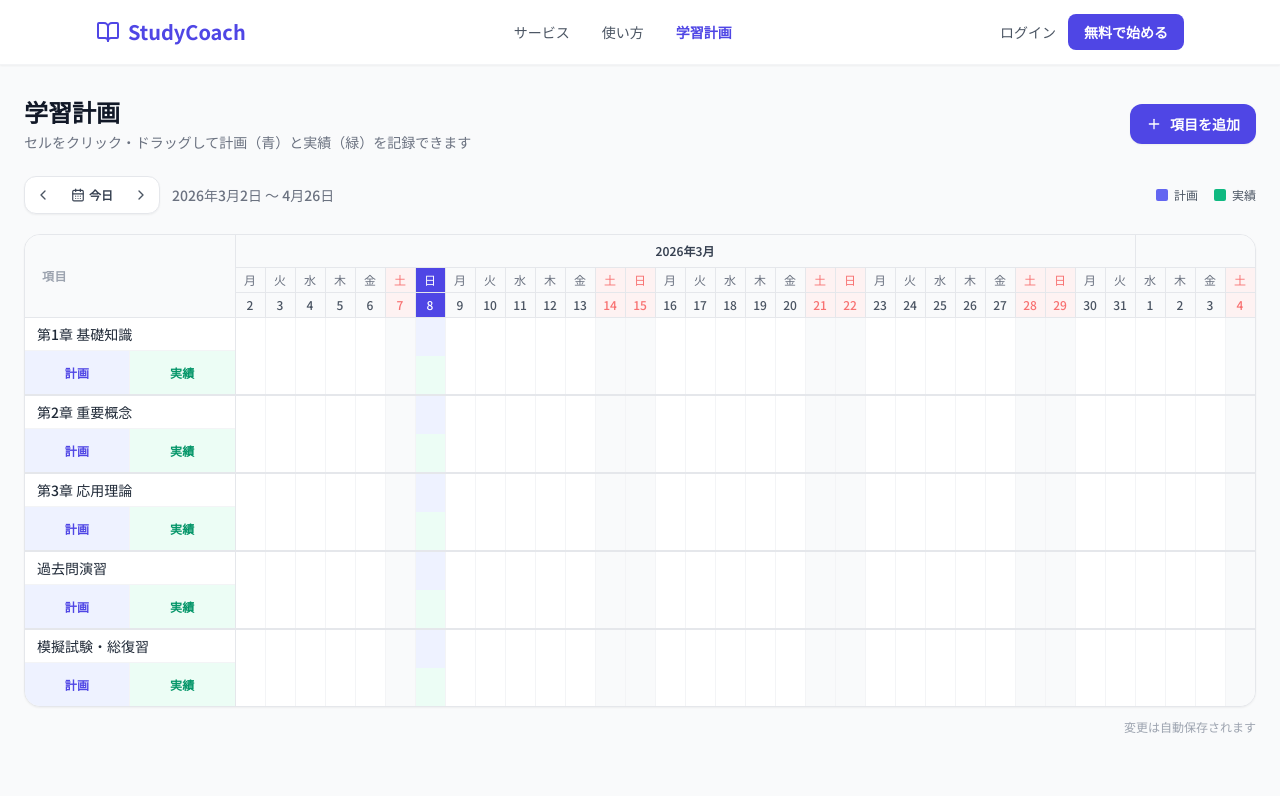
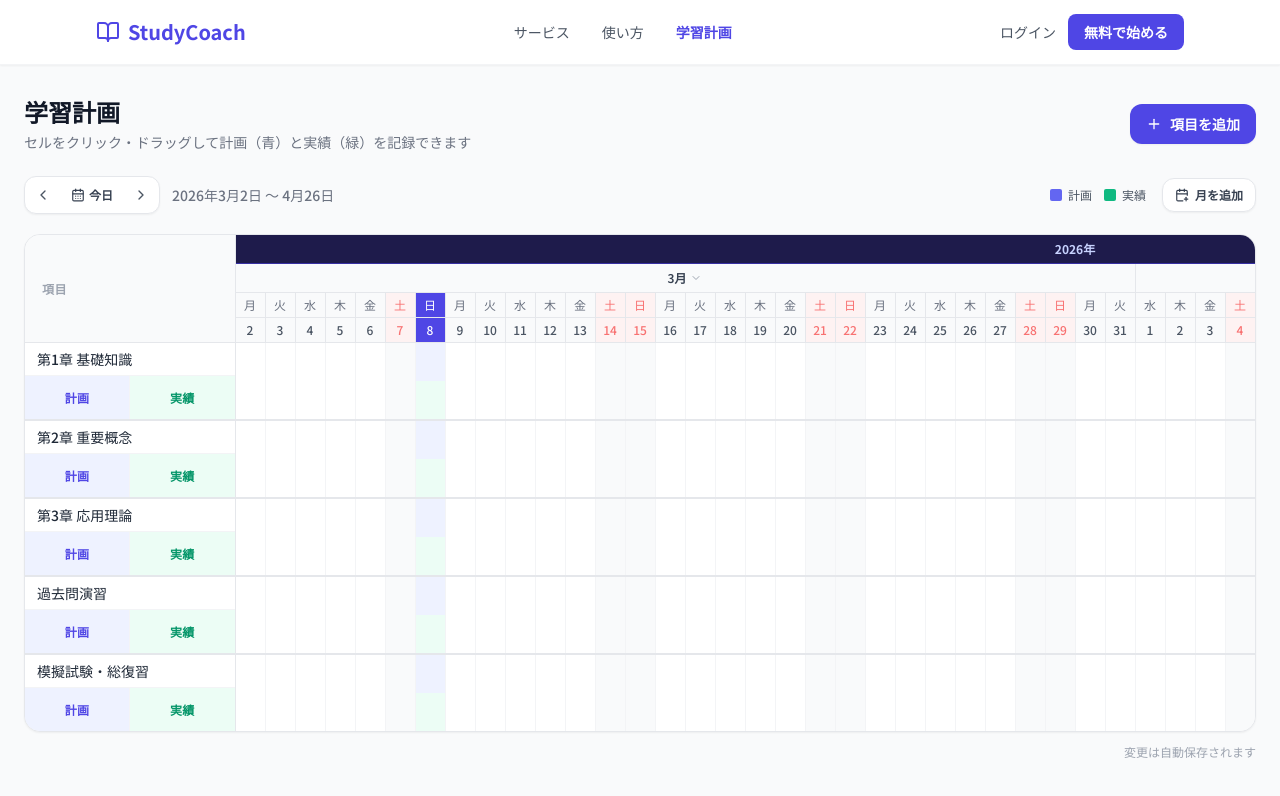
Before and after one commit to kobamasa0806/study_coaching, a Next.js app in the folder app/frontend/: page /study-plan in a window 1280 px wide. Shown: the top 796 px of the page. Built offline with nearby package versions, Linux system fonts and the light colour scheme.

Commit message:
ガントチャート更新、Docker情報削除

```diff
--- a/app/frontend/app/study-plan/components/GanttChart.tsx
+++ b/app/frontend/app/study-plan/components/GanttChart.tsx
@@ -3,8 +3,10 @@
 import { Fragment, useEffect, useRef, useState } from 'react'
 import { format, isToday, isWeekend } from 'date-fns'
 import { ja } from 'date-fns/locale'
-import { Check, Pencil, Trash2 } from 'lucide-react'
+import { Check, ChevronDown, ChevronRight, Pencil, Trash2 } from 'lucide-react'
 import type { GanttItem } from '../page'
+
+// ---- types ----
 
 type Props = {
   items: GanttItem[]
@@ -17,31 +19,66 @@ type Props = {
 type DragState = {
   itemId: string
   rowType: 'plan' | 'actual'
-  fill: boolean       // true = filling cells, false = clearing cells
+  fill: boolean
   startDate: string
   lastDate: string
 }
 
+type MonthInfo = {
+  key: string        // "yyyy-MM"
+  monthLabel: string // "M月"
+  yearLabel: string  // "yyyy年"
+  dates: Date[]
+}
+
+type YearGroup = {
+  label: string
+  months: MonthInfo[]
+}
+
+// ---- constants ----
+
 const NAME_COL_WIDTH = 210
 const CELL_WIDTH = 30
+const COLLAPSED_CELL_WIDTH = 22
+
+// ---- helpers ----
 
 function toDateStr(date: Date): string {
   return format(date, 'yyyy-MM-dd')
 }
 
-function buildMonthGroups(dates: Date[]): { label: string; span: number }[] {
-  const groups: { label: string; span: number }[] = []
+function buildMonthInfos(dates: Date[]): MonthInfo[] {
+  const map = new Map<string, MonthInfo>()
   for (const date of dates) {
-    const label = format(date, 'yyyy年M月', { locale: ja })
+    const key = format(date, 'yyyy-MM')
+    if (!map.has(key)) {
+      map.set(key, {
+        key,
+        monthLabel: format(date, 'M月'),
+        yearLabel: format(date, 'yyyy年'),
+        dates: [],
+      })
+    }
+    map.get(key)!.dates.push(date)
+  }
+  return Array.from(map.values())
+}
+
+function buildYearGroups(monthInfos: MonthInfo[]): YearGroup[] {
+  const groups: YearGroup[] = []
+  for (const m of monthInfos) {
     const last = groups[groups.length - 1]
-    if (last && last.label === label) {
-      last.span++
+    if (last && last.label === m.yearLabel) {
+      last.months.push(m)
     } else {
-      groups.push({ label, span: 1 })
+      groups.push({ label: m.yearLabel, months: [m] })
     }
   }
   return groups
 }
+
+// ---- component ----
 
 export default function GanttChart({
   items,
@@ -53,11 +90,40 @@ export default function GanttChart({
   const drag = useRef<DragState | null>(null)
   const [editingId, setEditingId] = useState<string | null>(null)
   const [editValue, setEditValue] = useState('')
+  const [collapsedMonths, setCollapsedMonths] = useState<Set<string>>(new Set())
 
-  const monthGroups = buildMonthGroups(dates)
+  const monthInfos = buildMonthInfos(dates)
+  const yearGroups = buildYearGroups(monthInfos)
   const allDateStrs = dates.map(toDateStr)
 
-  // ------ drag helpers ------
+  function isCollapsed(key: string) {
+    return collapsedMonths.has(key)
+  }
+
+  function toggleMonth(key: string, e: React.MouseEvent) {
+    e.stopPropagation()
+    setCollapsedMonths(prev => {
+      const next = new Set(prev)
+      if (next.has(key)) next.delete(key)
+      else next.add(key)
+      return next
+    })
+  }
+
+  function visibleCols(m: MonthInfo) {
+    return isCollapsed(m.key) ? 1 : m.dates.length
+  }
+
+  function yearColSpan(year: YearGroup) {
+    return year.months.reduce((sum, m) => sum + visibleCols(m), 0)
+  }
+
+  const tableMinWidth =
+    NAME_COL_WIDTH +
+    monthInfos.reduce((sum, m) => sum + visibleCols(m) * CELL_WIDTH, 0)
+
+  // ---- drag helpers ----
+
   function getDatesBetween(from: string, to: string): string[] {
     const a = allDateStrs.indexOf(from)
     const b = allDateStrs.indexOf(to)
@@ -83,8 +149,8 @@ export default function GanttChart({
 
     const item = items.find(i => i.id === info.itemId)
     if (!item) return
-    const dates_arr = info.rowType === 'plan' ? item.planDates : item.actualDates
-    const fill = !dates_arr.includes(info.dateStr)
+    const arr = info.rowType === 'plan' ? item.planDates : item.actualDates
+    const fill = !arr.includes(info.dateStr)
 
     drag.current = {
       itemId: info.itemId,
@@ -120,7 +186,8 @@ export default function GanttChart({
     return () => window.removeEventListener('mouseup', stop)
   }, [])
 
-  // ------ edit helpers ------
+  // ---- edit helpers ----
+
   function startEdit(item: GanttItem, e: React.MouseEvent) {
     e.stopPropagation()
     setEditingId(item.id)
@@ -133,7 +200,8 @@ export default function GanttChart({
     setEditingId(null)
   }
 
-  // ------ render ------
+  // ---- render ----
+
   return (
     <div
       className="bg-white rounded-2xl shadow-sm border border-gray-200 overflow-hidden select-none"
@@ -143,35 +211,90 @@ export default function GanttChart({
       <div className="overflow-x-auto">
         <table
           className="border-collapse"
-          style={{ minWidth: `${NAME_COL_WIDTH + dates.length * CELL_WIDTH}px` }}
+          style={{ minWidth: `${tableMinWidth}px` }}
         >
           {/* ========== HEADER ========== */}
           <thead>
-            {/* Month row */}
+
+            {/* ---- Row 1: Year ---- */}
             <tr>
+              {/* "項目" sticky cell — spans all 4 header rows */}
               <th
                 className="sticky left-0 z-20 bg-gray-50 border-b border-r border-gray-200 align-middle"
                 style={{ width: NAME_COL_WIDTH, minWidth: NAME_COL_WIDTH }}
-                rowSpan={3}
+                rowSpan={4}
               >
                 <span className="block px-4 text-xs font-semibold text-gray-400 uppercase tracking-wider text-left">
                   項目
                 </span>
               </th>
-              {monthGroups.map(g => (
+
+              {yearGroups.map(year => (
                 <th
-                  key={g.label}
-                  colSpan={g.span}
-                  className="bg-gray-50 border-b border-r border-gray-200 text-center text-xs font-semibold text-gray-700 px-2 py-2 whitespace-nowrap"
+                  key={year.label}
+                  colSpan={yearColSpan(year)}
+                  className="bg-indigo-950 border-b border-r border-indigo-800 text-center text-xs font-bold text-indigo-200 px-2 py-1.5 whitespace-nowrap"
                 >
-                  {g.label}
+                  {year.label}
                 </th>
               ))}
             </tr>
 
-            {/* Day-of-week row */}
+            {/* ---- Row 2: Month (with collapse toggle) ---- */}
             <tr>
-              {dates.map(date => {
+              {monthInfos.map(m => {
+                const collapsed = isCollapsed(m.key)
+                return collapsed ? (
+                  /* Collapsed: spans rows 2, 3, 4 (month + DoW + date) with 1 narrow column */
+                  <th
+                    key={m.key}
+                    colSpan={1}
+                    rowSpan={3}
+                    style={{ width: COLLAPSED_CELL_WIDTH, minWidth: COLLAPSED_CELL_WIDTH }}
+                    className="border-b border-r border-gray-200 bg-gray-100 text-center align-middle p-0 cursor-pointer hover:bg-indigo-50 transition-colors"
+                    onClick={e => toggleMonth(m.key, e)}
+                    onMouseDown={e => e.stopPropagation()}
+                    title={`${m.monthLabel} を展開`}
+                  >
+                    <div className="flex flex-col items-center justify-center gap-0.5 py-1 h-full">
+                      <span
+                        className="text-gray-500 font-semibold"
+                        style={{ fontSize: 10, writingMode: 'vertical-rl', textOrientation: 'mixed' }}
+                      >
+                        {m.monthLabel}
+                      </span>
+                      <ChevronRight className="w-3 h-3 text-gray-400 flex-shrink-0" />
+                    </div>
+                  </th>
+                ) : (
+                  /* Expanded: normal month header */
+                  <th
+                    key={m.key}
+                    colSpan={m.dates.length}
+                    rowSpan={1}
+                    className="bg-gray-50 border-b border-r border-gray-200 text-center text-xs font-semibold text-gray-700 px-1 py-1.5 whitespace-nowrap"
+                  >
+                    <div className="flex items-center justify-center gap-1">
+                      <span>{m.monthLabel}</span>
+                      <button
+                        onMouseDown={e => e.stopPropagation()}
+                        onClick={e => toggleMonth(m.key, e)}
+                        className="text-gray-400 hover:text-indigo-600 transition-colors"
+                        title={`${m.monthLabel} を折りたたむ`}
+                      >
+                        <ChevronDown className="w-3 h-3" />
+                      </button>
+                    </div>
+                  </th>
+                )
+              })}
+            </tr>
+
+            {/* ---- Row 3: Day of week (expanded months only) ---- */}
+            <tr>
+              {monthInfos.flatMap(m => {
+                if (isCollapsed(m.key)) return [] // covered by rowSpan=3 above
+                return m.dates.map(date => {
                   const wknd = isWeekend(date)
                   const tdy = isToday(date)
                   return (
@@ -189,12 +312,15 @@ export default function GanttChart({
                       {format(date, 'E', { locale: ja })}
                     </th>
                   )
+                })
               })}
             </tr>
 
-            {/* Date-number row */}
+            {/* ---- Row 4: Date number (expanded months only) ---- */}
             <tr>
-              {dates.map(date => {
+              {monthInfos.flatMap(m => {
+                if (isCollapsed(m.key)) return [] // covered by rowSpan=3 above
+                return m.dates.map(date => {
                   const wknd = isWeekend(date)
                   const tdy = isToday(date)
                   return (
@@ -211,6 +337,7 @@ export default function GanttChart({
                       {format(date, 'd')}
                     </th>
                   )
+                })
               })}
             </tr>
           </thead>
@@ -220,7 +347,7 @@ export default function GanttChart({
             {items.length === 0 ? (
               <tr>
                 <td
-                  colSpan={dates.length + 1}
+                  colSpan={monthInfos.reduce((s, m) => s + visibleCols(m), 0) + 1}
                   className="text-center py-20 text-gray-400 text-sm"
                 >
                   項目がありません。「項目を追加」ボタンから追加してください。
@@ -231,9 +358,10 @@ export default function GanttChart({
                 const isLast = idx === items.length - 1
                 return (
                   <Fragment key={item.id}>
+
                     {/* ---- Plan row ---- */}
                     <tr className="group/item">
-                      {/* Sticky name cell (rowspan 2) */}
+                      {/* Sticky name cell (rowSpan=2 for plan+actual) */}
                       <td
                         className="sticky left-0 z-10 bg-white border-r border-gray-200 p-0"
                         rowSpan={2}
@@ -290,7 +418,7 @@ export default function GanttChart({
                           )}
                         </div>
 
-                        {/* Plan / Actual labels */}
+                        {/* 計画 / 実績 labels */}
                         <div className="flex border-t border-gray-100" style={{ height: 44 }}>
                           <div className="flex-1 flex items-center justify-center bg-indigo-50 text-indigo-600 text-xs font-semibold border-r border-gray-100 tracking-wide">
                             計画
@@ -301,8 +429,18 @@ export default function GanttChart({
                         </div>
                       </td>
 
-                      {/* Plan date cells */}
-                      {dates.map(date => {
+                      {/* Plan date cells (per month) */}
+                      {monthInfos.flatMap(m => {
+                        if (isCollapsed(m.key)) {
+                          return [(
+                            <td
+                              key={`${item.id}-${m.key}-plan`}
+                              style={{ width: COLLAPSED_CELL_WIDTH, height: 22 }}
+                              className="border-r border-gray-200 bg-gray-50"
+                            />
+                          )]
+                        }
+                        return m.dates.map(date => {
                           const dateStr = toDateStr(date)
                           const filled = item.planDates.includes(dateStr)
                           const wknd = isWeekend(date)
@@ -326,13 +464,24 @@ export default function GanttChart({
                               }`}
                             />
                           )
+                        })
                       })}
                     </tr>
 
                     {/* ---- Actual row ---- */}
                     <tr className={!isLast ? 'border-b-2 border-gray-200' : ''}>
-                      {/* Actual date cells */}
-                      {dates.map(date => {
+                      {/* Actual date cells (per month) */}
+                      {monthInfos.flatMap(m => {
+                        if (isCollapsed(m.key)) {
+                          return [(
+                            <td
+                              key={`${item.id}-${m.key}-actual`}
+                              style={{ width: COLLAPSED_CELL_WIDTH, height: 22 }}
+                              className="border-r border-gray-200 bg-gray-50"
+                            />
+                          )]
+                        }
+                        return m.dates.map(date => {
                           const dateStr = toDateStr(date)
                           const filled = item.actualDates.includes(dateStr)
                           const wknd = isWeekend(date)
@@ -356,8 +505,10 @@ export default function GanttChart({
                               }`}
                             />
                           )
+                        })
                       })}
                     </tr>
+
                   </Fragment>
                 )
               })
--- a/app/frontend/app/study-plan/page.tsx
+++ b/app/frontend/app/study-plan/page.tsx
@@ -1,9 +1,9 @@
 'use client'
 
 import { useState, useEffect } from 'react'
-import { addDays, startOfWeek, format } from 'date-fns'
+import { addDays, addMonths, differenceInDays, endOfMonth, startOfMonth, startOfWeek, format } from 'date-fns'
 import { ja } from 'date-fns/locale'
-import { Plus, ChevronLeft, ChevronRight, CalendarDays } from 'lucide-react'
+import { Plus, ChevronLeft, ChevronRight, CalendarDays, CalendarPlus } from 'lucide-react'
 import Navbar from '../components/Navbar'
 import GanttChart from './components/GanttChart'
 
@@ -14,7 +14,7 @@ export type GanttItem = {
   actualDates: string[]
 }
 
-const WEEKS_TO_SHOW = 8
+const INITIAL_DAYS = 8 * 7 // 8 weeks to start
 const STORAGE_KEY = 'studycoach-gantt-v1'
 
 let _idSeq = 0
@@ -32,14 +32,15 @@ function getDefaultItems(): GanttItem[] {
   ]
 }
 
-function getDisplayDates(start: Date, weeks: number): Date[] {
-  return Array.from({ length: weeks * 7 }, (_, i) => addDays(start, i))
+function getDisplayDates(start: Date, days: number): Date[] {
+  return Array.from({ length: days }, (_, i) => addDays(start, i))
 }
 
 export default function StudyPlanPage() {
   const [mounted, setMounted] = useState(false)
   const [items, setItems] = useState<GanttItem[]>([])
   const [viewStart, setViewStart] = useState<Date>(new Date())
+  const [totalDays, setTotalDays] = useState(INITIAL_DAYS)
 
   useEffect(() => {
     setViewStart(startOfWeek(new Date(), { weekStartsOn: 1 }))
@@ -64,7 +65,7 @@ export default function StudyPlanPage() {
     }
   }, [items, mounted])
 
-  const dates = getDisplayDates(viewStart, WEEKS_TO_SHOW)
+  const dates = getDisplayDates(viewStart, totalDays)
 
   function addItem() {
     setItems(prev => [
@@ -79,6 +80,15 @@ export default function StudyPlanPage() {
 
   function updateItemName(id: string, name: string) {
     setItems(prev => prev.map(i => (i.id === id ? { ...i, name } : i)))
+  }
+
+  function addNextMonth() {
+    // 現在の末尾日付の次の月末まで延長する
+    setTotalDays(prev => {
+      const currentEnd = addDays(viewStart, prev - 1)
+      const nextMonthEnd = endOfMonth(addMonths(startOfMonth(currentEnd), 1))
+      return differenceInDays(nextMonthEnd, viewStart) + 1
+    })
   }
 
   function toggleDates(
@@ -160,11 +170,13 @@ export default function StudyPlanPage() {
             <span className="text-sm text-gray-500 font-medium">
               {format(viewStart, 'yyyy年M月d日', { locale: ja })}
               {' 〜 '}
-              {format(addDays(viewStart, WEEKS_TO_SHOW * 7 - 1), 'M月d日', { locale: ja })}
+              {format(addDays(viewStart, totalDays - 1), 'M月d日', { locale: ja })}
             </span>
 
+            {/* Right side: Legend + Add Month button */}
+            <div className="flex items-center gap-4 ml-auto">
               {/* Legend */}
-            <div className="flex items-center gap-4 ml-auto">
+              <div className="flex items-center gap-3">
                 <div className="flex items-center gap-1.5">
                   <div className="w-3 h-3 rounded-sm bg-indigo-500" />
                   <span className="text-xs text-gray-600 font-medium">計画</span>
@@ -173,6 +185,17 @@ export default function StudyPlanPage() {
                   <div className="w-3 h-3 rounded-sm bg-emerald-500" />
                   <span className="text-xs text-gray-600 font-medium">実績</span>
                 </div>
+              </div>
+
+              {/* Add next month button */}
+              <button
+                onClick={addNextMonth}
+                className="inline-flex items-center gap-1.5 bg-white hover:bg-indigo-50 border border-gray-200 hover:border-indigo-300 text-gray-700 hover:text-indigo-600 text-xs font-semibold px-3 py-2 rounded-xl transition-colors shadow-sm"
+                title="次の月を追加"
+              >
+                <CalendarPlus className="w-3.5 h-3.5" />
+                月を追加
+              </button>
             </div>
           </div>
 
```
Also changed, not shown: app/frontend/.devcontainer/devcontainer.json (deleted), 1 other file (tests, documents, lock files or other folders). Lines whose indentation alone changed are shown as unchanged.
